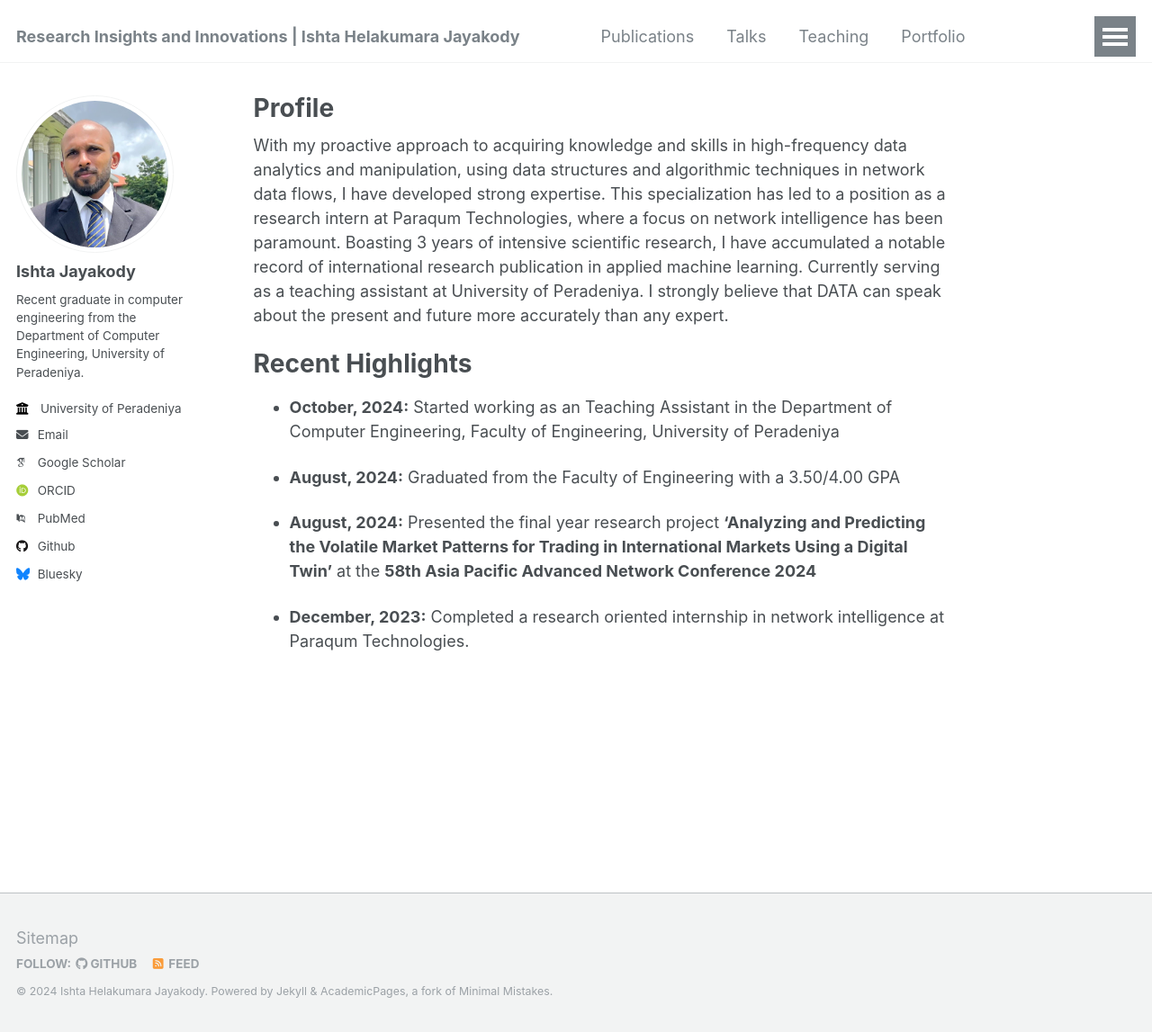
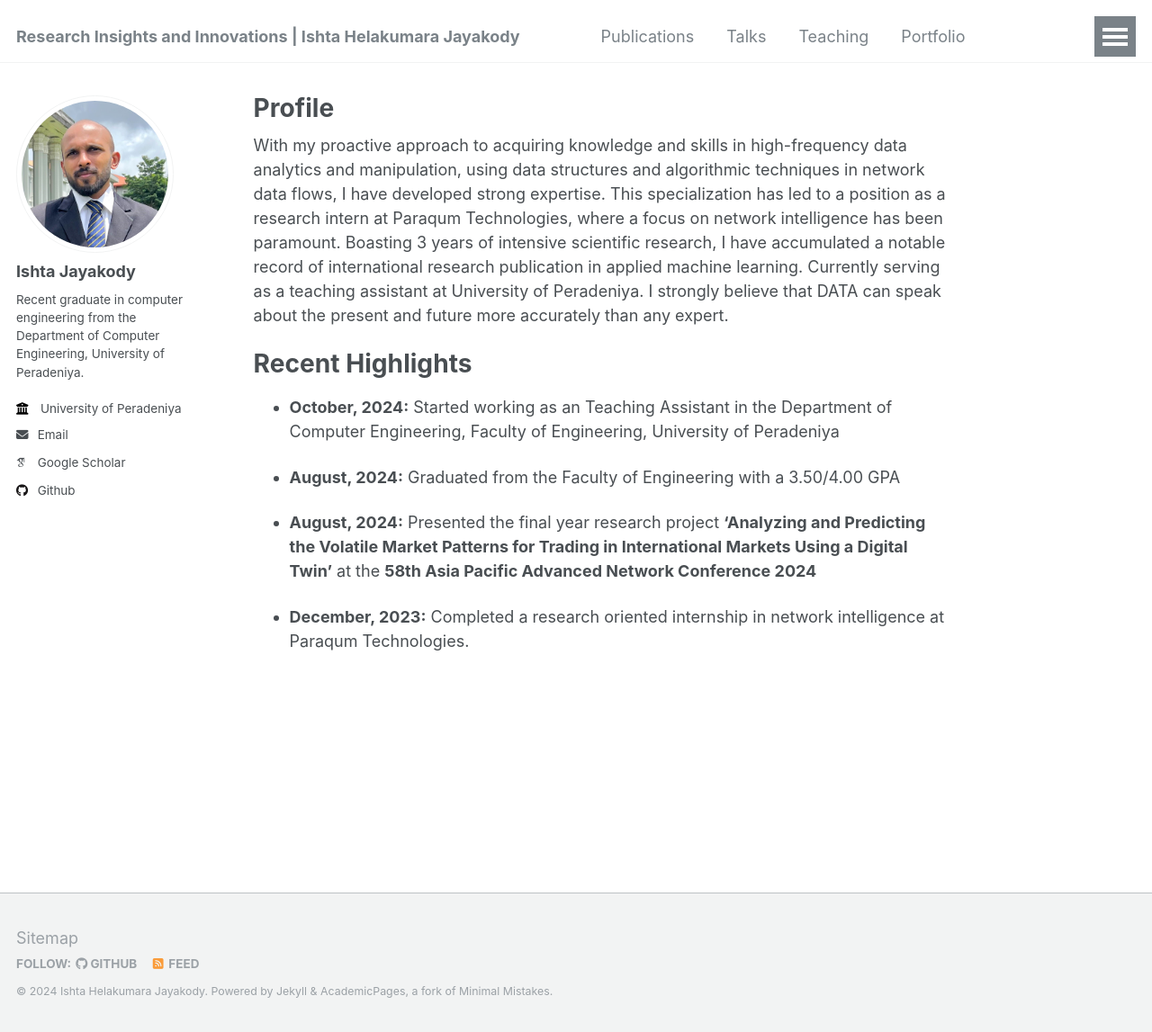
Before and after one commit to IshtaJayakody/IshtaJayakody.github.io, a Jekyll site: the page built from _pages/about.md, in a window 1280 px wide and 1147 px high. Shown: the whole window at 90% size. Built offline with Jekyll 4.4.1, drawn with Linux system fonts in a browser that asks for light colours; some web fonts are replaced.

Commit message:
Update _config.yml

```diff
--- a/_config.yml
+++ b/_config.yml
@@ -34,9 +34,9 @@ author:
   arxiv            : # URL - Update with the correct link to your profile
   googlescholar    : "https://scholar.google.com/citations?user=PS_CX0AAAAAJ"
   impactstory      : # URL
-  orcid            : "http://orcid.org/yourorcidurl"
+  orcid            : # "http://orcid.org/yourorcidurl"
   semantic         : # URL
-  pubmed           : "https://www.ncbi.nlm.nih.gov/pubmed/?term=john+snow"
+  pubmed           : # "https://www.ncbi.nlm.nih.gov/pubmed/?term=john+snow"
   researchgate     : # URL
 
   # Repositories and software development
@@ -48,7 +48,7 @@ author:
   stackoverflow    : # User number or user number and name (i.e., use "1" or "1/jeff-atwood")
 
   # Social media
-  bluesky          : "bsky.app" # Replace this with you Bluesky username
+  bluesky          : # "bsky.app" # Replace this with you Bluesky username
   facebook         : # Username
   flickr           : # Username
   foursquare       : # Username
```
